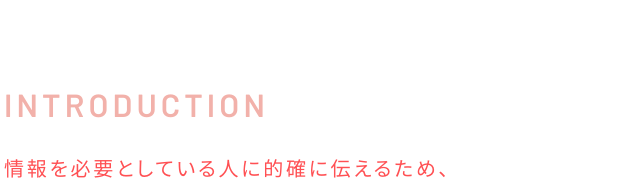
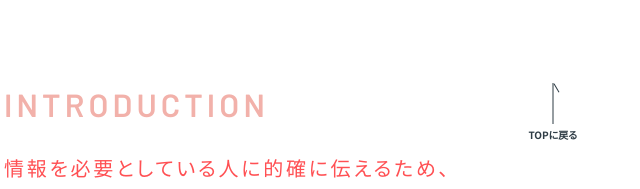
Before and after one commit to ttcksf/fas_top, a plain HTML site: page index.html in a window 1280 px wide. Shown: the part 610-799 px from the top of the page, 636-1276 px from the left. Drawn offline with nearby package versions, Linux system fonts and the light colour scheme.

Commit message:
fix/style3

```diff
--- a/css/sass/style.scss
+++ b/css/sass/style.scss
@@ -2119,3 +2119,59 @@ footer {
     margin: 38px auto 0;
   }
 }
+.to__top {
+  position: fixed;
+  bottom: 40px;
+  right: 4vw;
+  z-index: 20;
+  a {
+    cursor: pointer;
+    background: #fff;
+    position: relative;
+    display: flex;
+    justify-content: space-around;
+    align-items: end;
+    margin: 0 auto;
+    max-width: 80px;
+    width: 80px;
+    height: 80px;
+    padding: 0px 7px 10px 7px;
+    border-radius: 10%;
+    color: #2e3c45;
+    transition: 0.3s ease-in-out;
+    font-weight: 700;
+    &::before {
+      content: "";
+      position: absolute;
+      top: 13px;
+      left: 50%;
+      transform: translateX(-50%);
+      width: 1px;
+      height: 41px;
+      transition: 0.3s;
+      background: #2e3c45;
+    }
+    &::after {
+      content: "";
+      position: absolute;
+      top: 13px;
+      left: calc(50% + 3px);
+      transform: rotate(-30deg);
+      width: 1px;
+      height: 10px;
+      transition: 0.3s;
+      background: #2e3c45;
+    }
+    &:hover {
+      border: 1px solid #eb7084;
+
+      color: #eb7084;
+      &::before {
+        background: #eb7084;
+      }
+      &::after {
+        background: #eb7084;
+      }
+    }
+  }
+}
--- a/index.html
+++ b/index.html
@@ -124,6 +124,9 @@
       </div>
     </header>
     <main>
+      <div class="to__top">
+        <a href="#"> TOPに戻る </a>
+      </div>
       <div class="fv__wrap">
         <div class="fv">
           <picture>
```
Also changed, not shown: css/style.css.
